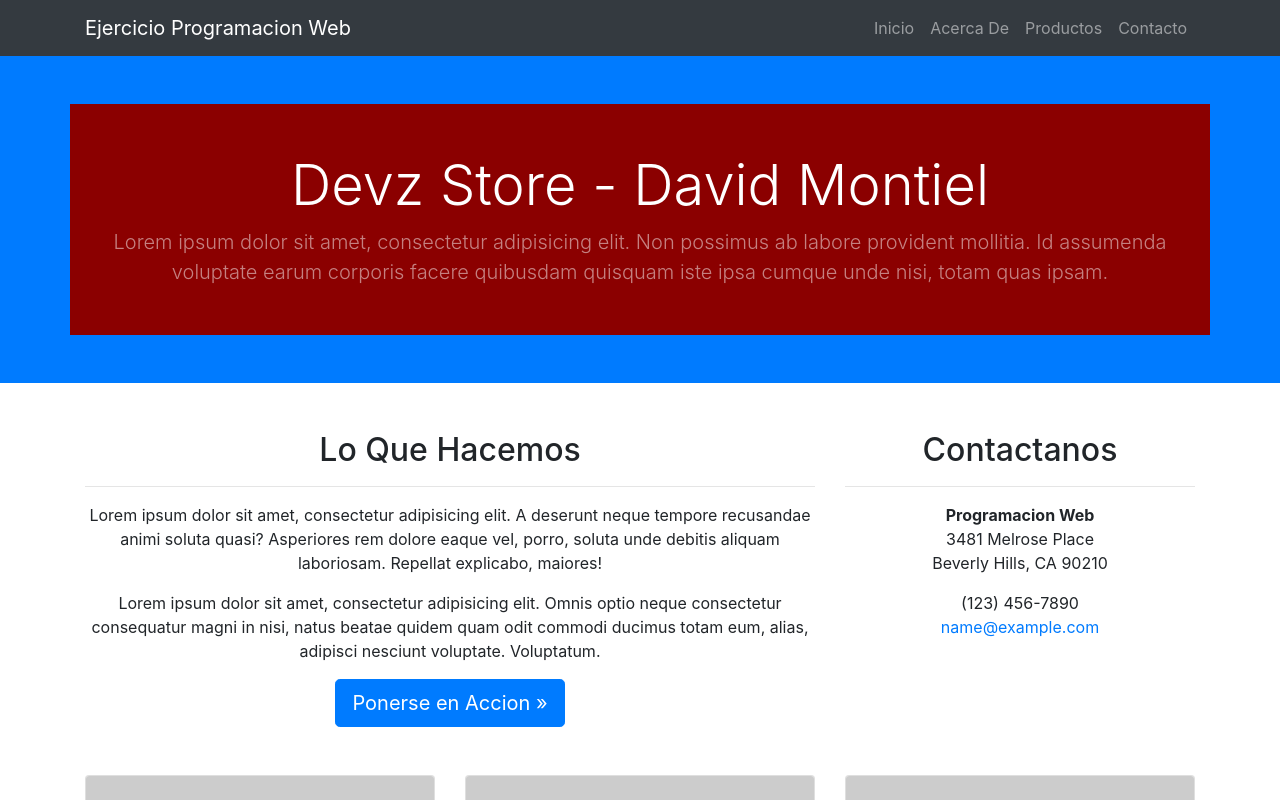
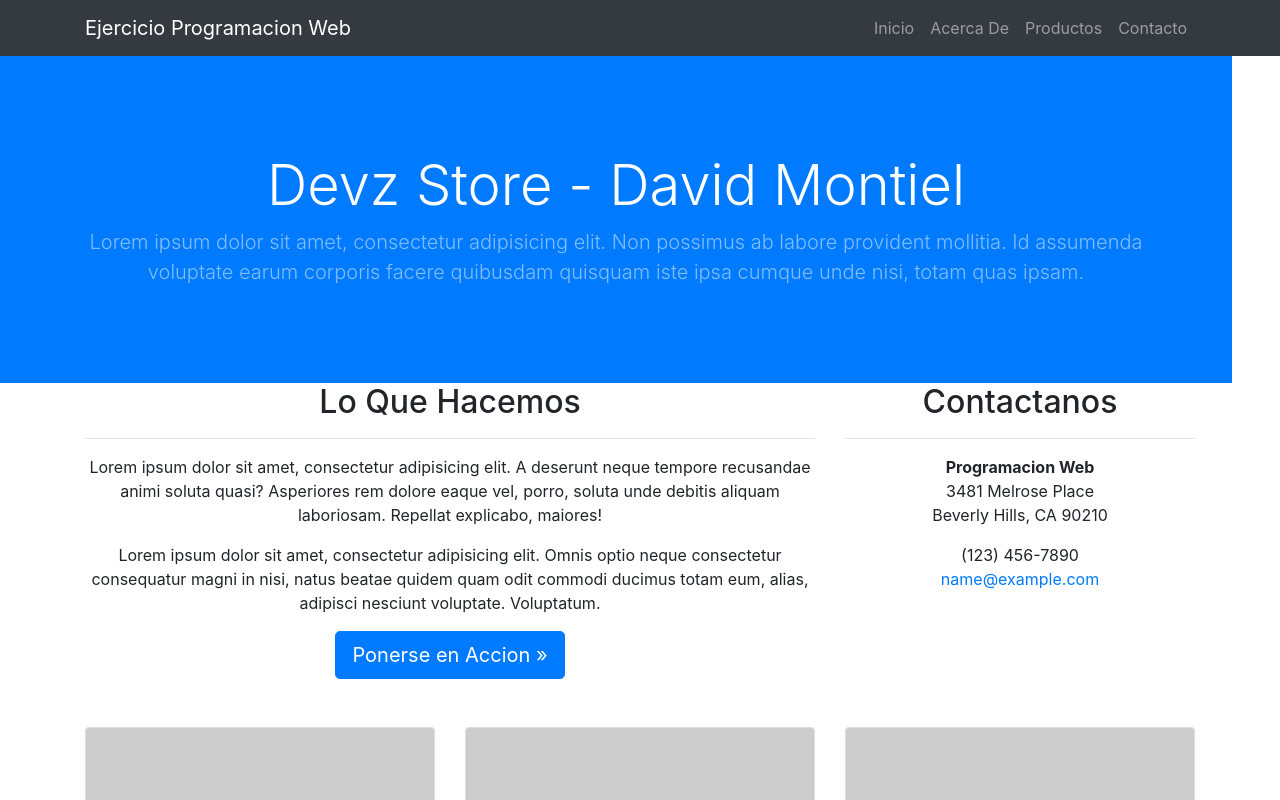
Before and after one commit to DavidMontielDi/ProductosPW, a React (Create React App) app: page / in a window 1280 px wide. Shown: the top 800 px of the page. Built offline with nearby package versions, Linux system fonts and the light colour scheme.

Commit message:
Modificacion color

```diff
--- a/src/Inicio/Encabezado.js
+++ b/src/Inicio/Encabezado.js
@@ -5,8 +5,8 @@ const colorFondo = {
 
 export default function Encabezado() {
   return (
-    <header class="bg-primary py-5 mb-5">
-      <div class="container h-100" style={colorFondo}>
+    <header class="bg-primary py-5 mr-5" style={colorFondo}>
+      <div class="container h-100" >
         <div class="row h-100 align-items-center">
           <div class="col-lg-12">
             <h1 class="display-4 text-white mt-5 mb-2">
```
